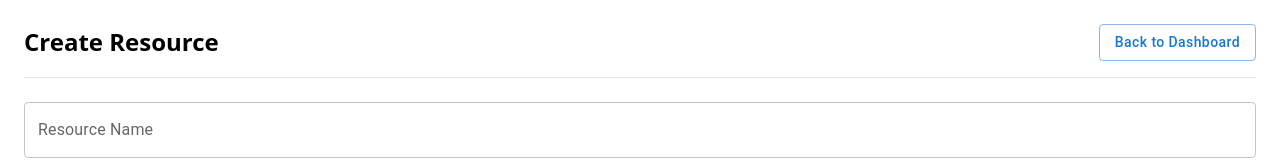
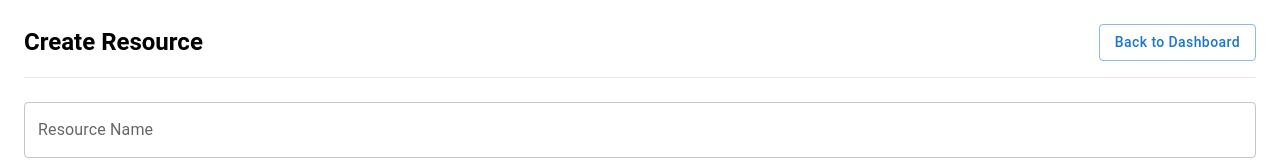
Before and after one commit to AbdulSamiWaseem/resource-booking-platform, a Next.js app in the folder frontend/: page /dashboard/create-resource in a window 1280 px wide. Shown: the top 160 px of the page. Built offline with nearby package versions, Linux system fonts and the light colour scheme; sample sign-in values are in the browser's storage.

Commit message:
refactor dashboard layout and create resource page

```diff
--- a/frontend/app/dashboard/create-resource/page.tsx
+++ b/frontend/app/dashboard/create-resource/page.tsx
@@ -4,7 +4,7 @@ import { useRouter } from "next/navigation";
 import { useForm } from "react-hook-form";
 import { z } from "zod";
 import { zodResolver } from "@hookform/resolvers/zod";
-import { TextField, Button, Stack } from "@mui/material";
+import { TextField, Button, Stack, Box, Typography } from "@mui/material";
 import { createResource, ResourceInputs } from "../../services/mutation";
 
 const schema = z.object({
@@ -26,9 +26,9 @@ export default function CreateResource() {
   };
 
   return (
-    <div className="p-6">
-      <div className="flex justify-between items-center mb-6 pb-4 border-b border-gray-200">
-        <h1 className="text-2xl font-bold">Create Resource</h1>
+    <Box className="p-6">
+      <Box className="flex justify-between items-center mb-6 pb-4 border-b border-gray-200">
+        <Typography variant="h5" sx={{ fontWeight: "bold" }}>Create Resource</Typography>
         <Button
           onClick={() => router.push("/dashboard")}
           variant="outlined"
@@ -36,7 +36,7 @@ export default function CreateResource() {
         >
           Back to Dashboard
         </Button>
-      </div>
+      </Box>
 
       <form onSubmit={handleSubmit(handleOnSubmit)} noValidate>
         <Stack spacing={2}>
@@ -60,7 +60,7 @@ export default function CreateResource() {
             helperText={errors.description?.message}
           />
 
-          <div className="flex gap-4 pt-2">
+          <Box className="flex gap-4 pt-2">
             <Button
               type="submit"
               variant="contained"
@@ -78,9 +78,9 @@ export default function CreateResource() {
             >
               Cancel
             </Button>
-          </div>
+          </Box>
         </Stack>
       </form>
-    </div>
+    </Box>
   );
 }
--- a/frontend/app/dashboard/layout.tsx
+++ b/frontend/app/dashboard/layout.tsx
@@ -2,6 +2,7 @@
 
 import { useEffect, useState, ReactNode } from "react";
 import { useRouter } from "next/navigation";
+import { Box, Typography } from "@mui/material";
 
 export default function DashboardLayout({ children }: { children: ReactNode; }) {
   const router = useRouter();
@@ -18,9 +19,16 @@ export default function DashboardLayout({ children }: { children: ReactNode; })
 
   if (checkingAuth) {
     return (
-      <div className="flex min-h-screen items-center justify-center p-4 bg-white">
-        <div className="text-gray-500 font-medium">Loading...</div>
-      </div>
+      <Box
+        sx={{
+          display: "flex",
+          alignItems: "center",
+          justifyContent: "center",
+          height: "100vh",
+        }}
+      >
+        <Typography>Loading...</Typography>
+      </Box>
     );
   }
 
```
